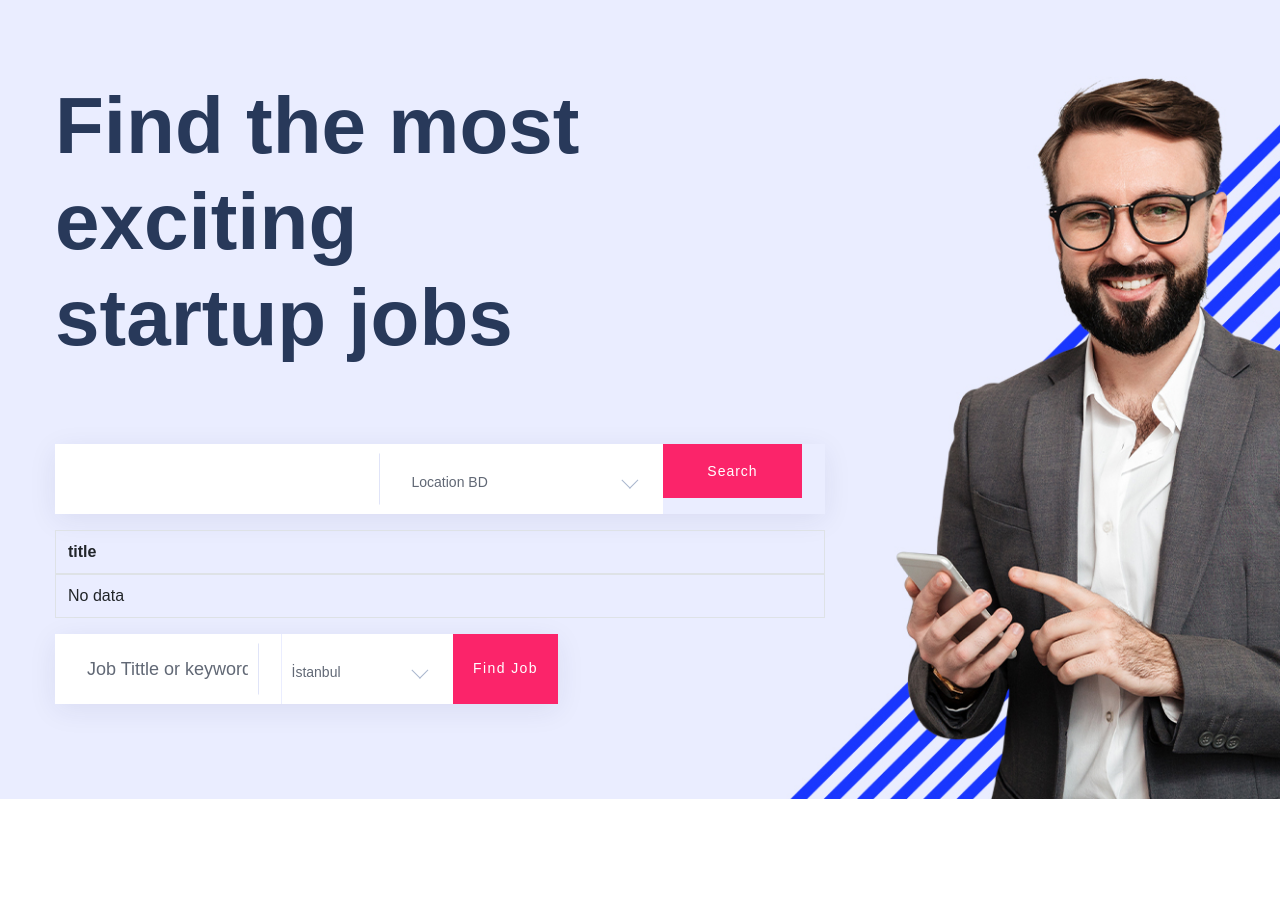
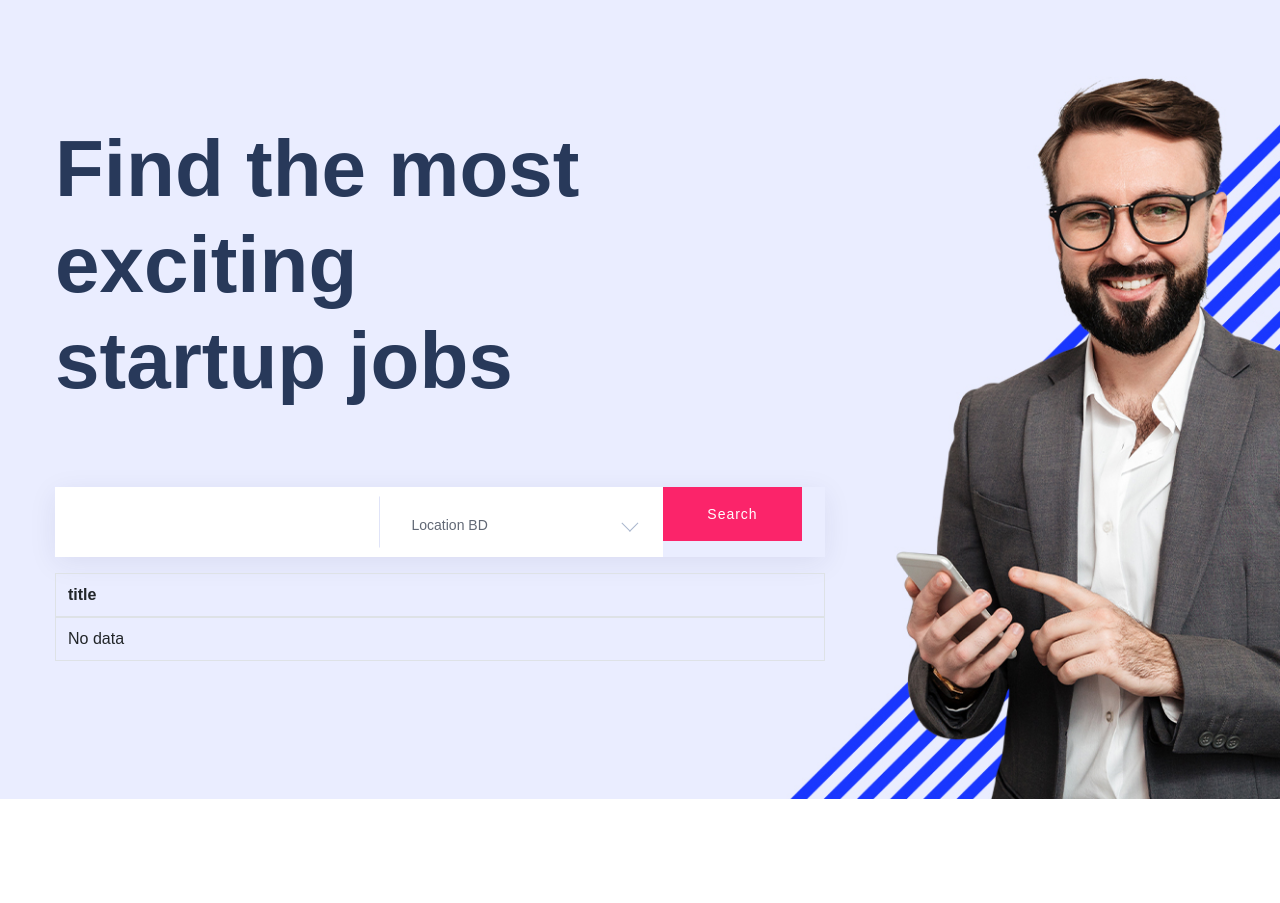
Before and after one commit to buseggencoglu/owl-s-agent, a Django app: page / in a window 1280 px wide. Shown: the part 101-1004 px from the top of the page. Run offline with Django 3.2, Linux system fonts and the light colour scheme; data that the repository does not hold is empty; some libraries are stand-ins or nearby versions; some web fonts are replaced.

Commit message:
Update index.html

```diff
--- a/owl_agent/templates/website/index.html
+++ b/owl_agent/templates/website/index.html
@@ -66,31 +66,6 @@ Owls Agent Home Page
                                 {% endfor %}
                                 </tbody>
                             </table>
-
-                        <!-- Search Box -->
-                        <div class="row">
-                            <div class="col-xl-8">
-                                <!-- form -->
-                                <form action="{% url 'job-listing' %}" class="search-box" id="title_search">
-                                    <div class="input-form">
-                                        <input type="text" placeholder="Job Tittle or keyword" name="title">
-                                    </div>
-                                    <div class="select-form">
-                                        <div class="select-itms">
-                                            <select name="location" id="select1">
-                                                <option value="istanbul">İstanbul</option>
-                                                <option value="ankara">Ankara</option>
-                                                <option value="izmir">İzmir</option>
-                                                <option value="bursa">Bursa</option>
-                                            </select>
-                                        </div>
-                                    </div>
-                                    <div class="search-form">
-                                         <a href="javascript:{}" onclick="document.getElementById('title_search').submit();">Find job</a>
-                                    </div>
-                                </form>
-                            </div>
-
                         </div>
                     </div>
                 </div>
```
